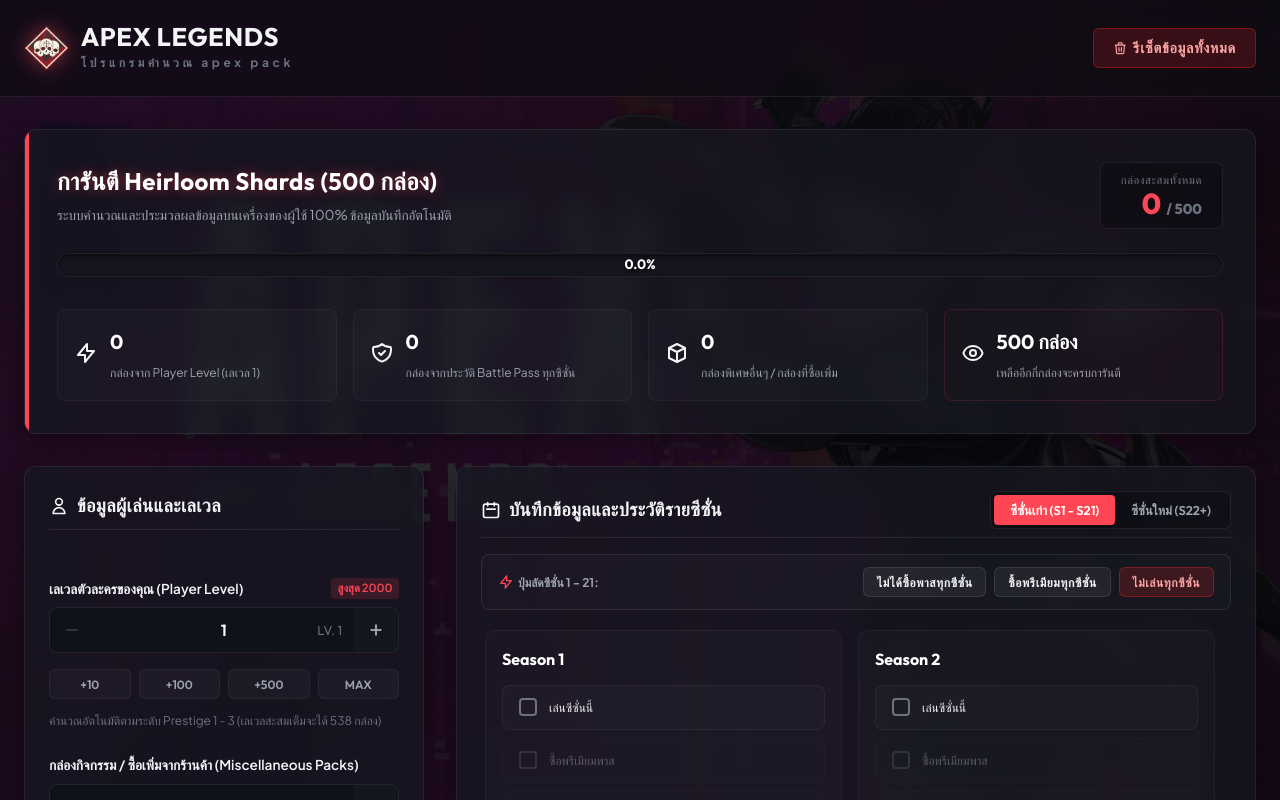
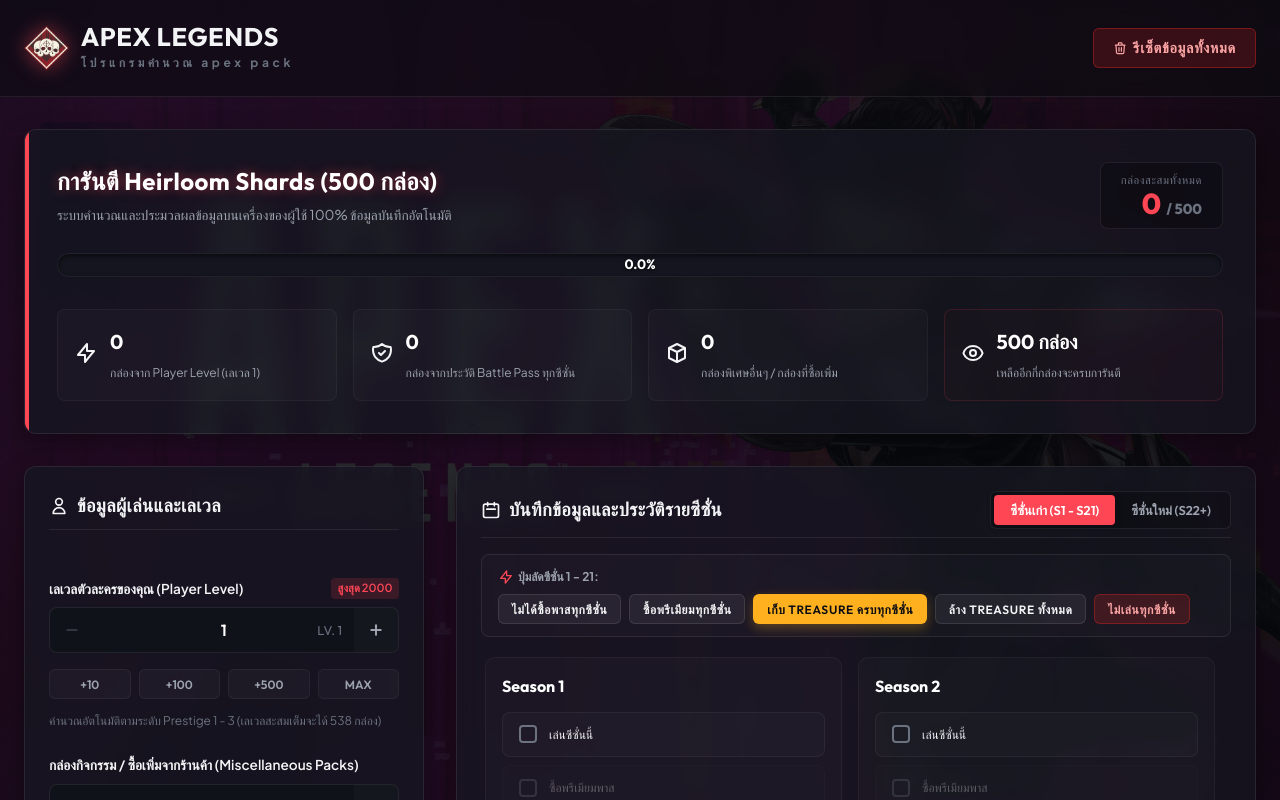
Before and after one commit to Bandidkw/apex-calculator-pack, a Vue app in the folder apex frontend/: page / in a window 1280 px wide. Shown: the top 800 px of the page. Built offline with nearby package versions, Linux system fonts and the light colour scheme.

Commit message:
Feature: Add quick action buttons to collect or clear all Old Treasure Packs in one click

```diff
--- a/apex frontend/src/components/OldSeasonsGrid.vue
+++ b/apex frontend/src/components/OldSeasonsGrid.vue
@@ -6,7 +6,7 @@
   type OldSeason,
 } from "../composables/useTracker";
 
-const { state, setPlayedAllOld, setPremiumAllOld } = useTracker();
+const { state, setPlayedAllOld, setPremiumAllOld, setTreasureAllOld } = useTracker();
 
 const getOldSeason = (seasonNo: number | string): OldSeason => {
   return state.seasonsData[seasonNo.toString()] as OldSeason;
@@ -73,6 +73,18 @@
           @click="setPremiumAllOld(true)"
         >
           ซื้อพรีเมียมทุกซีซั่น
+        </button>
+        <button
+          class="btn btn-gold btn-sm"
+          @click="setTreasureAllOld(true)"
+        >
+          เก็บ Treasure ครบทุกซีซั่น
+        </button>
+        <button
+          class="btn btn-secondary btn-sm"
+          @click="setTreasureAllOld(false)"
+        >
+          ล้าง Treasure ทั้งหมด
         </button>
         <button class="btn btn-danger btn-sm" @click="setPlayedAllOld(false)">
           ไม่เล่นทุกซีซั่น
--- a/apex frontend/src/composables/useTracker.ts
+++ b/apex frontend/src/composables/useTracker.ts
@@ -366,6 +366,19 @@
     });
   };
 
+  const setTreasureAllOld = (completed: boolean) => {
+    Object.keys(state.seasonsData).forEach((key) => {
+      const seasonNo = parseInt(key, 10);
+      if (isOldSeason(seasonNo)) {
+        const oldData = state.seasonsData[key] as OldSeason;
+        oldData.completedTreasure = completed;
+        if (completed && !oldData.played) {
+          oldData.played = true;
+        }
+      }
+    });
+  };
+
   const setPremiumAllNew = (premiumType: "none" | "premium" | "ultimate") => {
     Object.keys(state.seasonsData).forEach((key) => {
       const seasonNo = parseInt(key, 10);
@@ -405,5 +418,6 @@
     setPremiumAllOld,
     setPlayedAllOld,
     setPremiumAllNew,
+    setTreasureAllOld,
   };
 }
```
